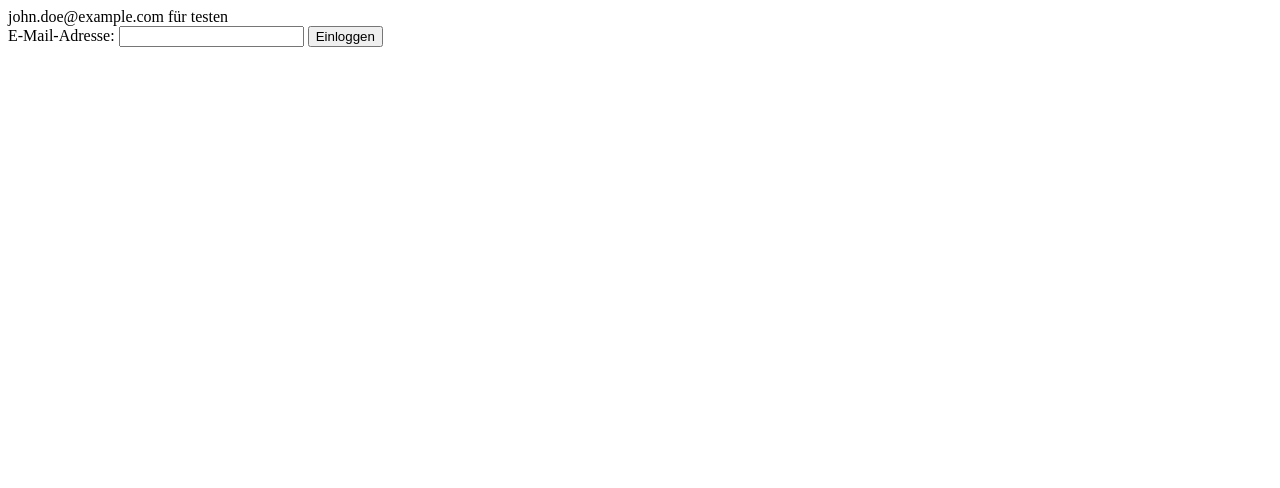
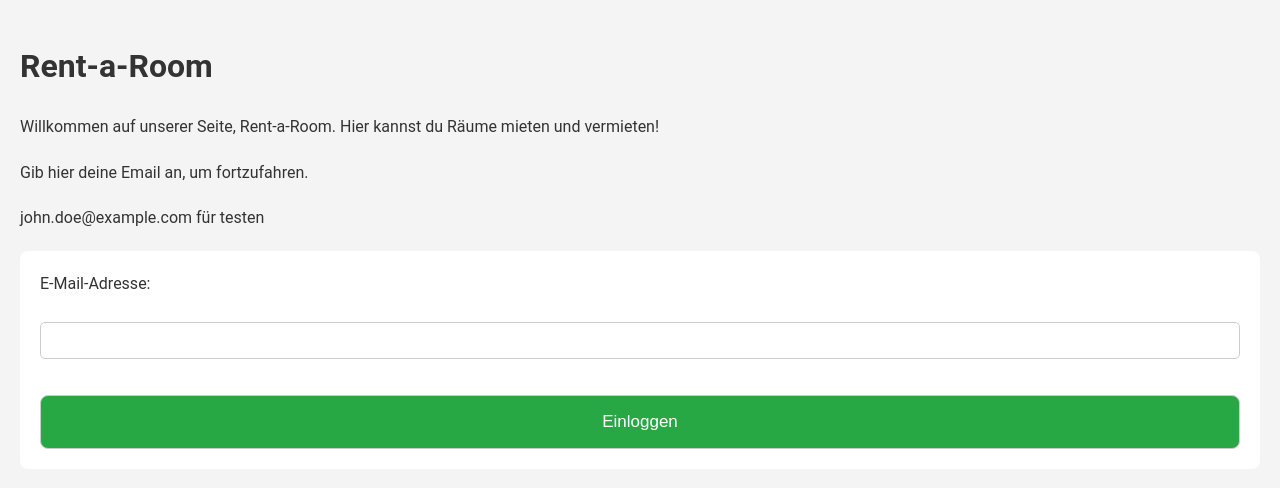
Before and after one commit to SebastianChristen/rent-a-room, a Flask app: page /login in a window 1280 px wide. Shown: the top 488 px of the page. Run offline with Flask 3, Linux system fonts and the light colour scheme.

Commit message:
a cat walked over my keyboard

```diff
--- a/insert-rooms.js
+++ b/insert-rooms.js
@@ -87,7 +87,7 @@ db.rooms.insertMany([
     "fläche": 30
   },
   {
-    "name": Haus am Waldrand",
+    "name": "Haus am Waldrand",
     "adresse": "Waldweg 8, 7612 Waldhausen",
     "besitzer_id": "jane.smith@example.com",
     "zimmer": 4,
--- a/static/style.css
+++ b/static/style.css
@@ -98,3 +98,67 @@
         form button:hover {
             background-color: #218838;
         }
+
+        .hidden {
+            display: none;
+        }
+
+
+
+
+
+        body {
+            font-family: 'Roboto', sans-serif;
+            color: #333;
+            background-color: #f4f4f4;
+            margin: 0;
+            padding: 20px;
+            line-height: 1.6;
+        }
+
+        h1 {
+            color: #333;
+        }
+
+        p {
+            margin-bottom: 20px;
+        }
+
+        form {
+            background: white;
+            padding: 20px;
+            border-radius: 8px;
+        }
+
+        label {
+            margin-bottom: 10px;
+            display: block;
+        }
+
+        input[type=email] {
+            width: 100%;
+            padding: 10px;
+            margin-bottom: 20px;
+            border-radius: 5px;
+            border: 1px solid #ccc;
+            box-sizing: border-box; /* Damit die Breite inklusive Padding berechnet wird */
+        }
+
+        button {
+            background-color: #4CAF50;
+            color: white;
+            padding: 10px 15px;
+            border: none;
+            border-radius: 5px;
+            cursor: pointer;
+            font-size: 17px;
+        }
+
+        button:hover {
+            background-color: #45a049;
+        }
+
+        span {
+            display: block;
+            margin-bottom: 20px;
+        }
--- a/templates/login.html
+++ b/templates/login.html
@@ -1,9 +1,12 @@
 <!DOCTYPE html>
 <html lang="de">
 <head>
-    <!-- ... Dein Head-Inhalt ... -->
+    <link rel="stylesheet" href="{{ url_for('static', filename='style.css') }}">
 </head>
 <body>
+    <h1>Rent-a-Room</h1>
+    <p>Willkommen auf unserer Seite, Rent-a-Room. Hier kannst du Räume mieten und vermieten!</p>
+    <p>Gib hier deine Email an, um fortzufahren.</p>
     <span>john.doe@example.com für testen</span>
     <form action="{{ url_for('login') }}" method="post">
         <label for="email">E-Mail-Adresse:</label>
```
Also changed, not shown: templates/index.html (+8 -4 lines).
